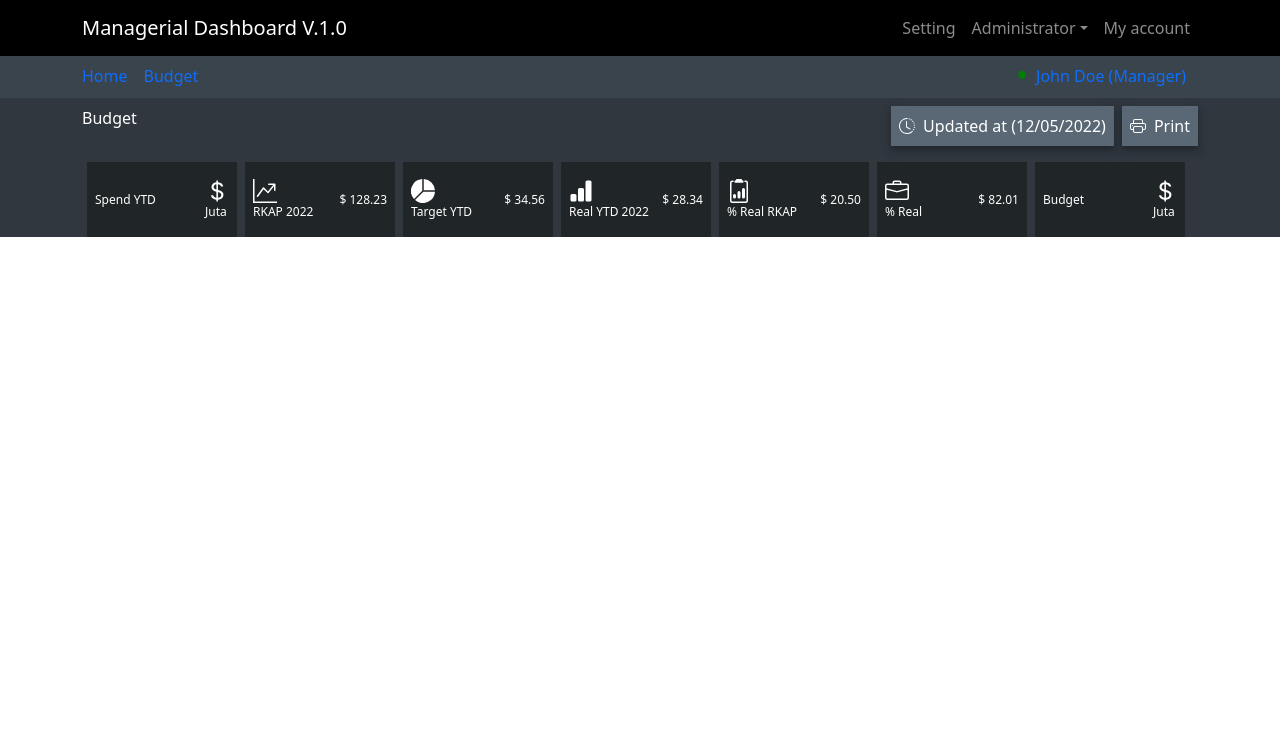
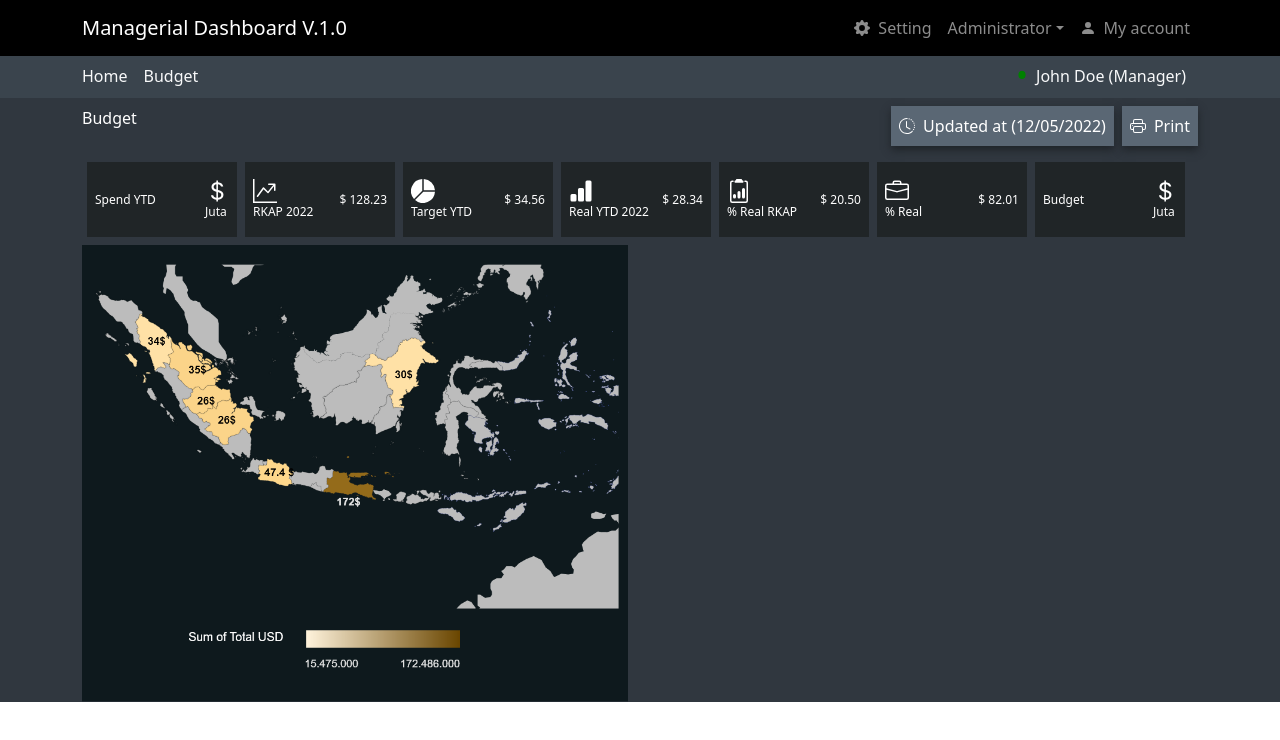
Before and after one commit to auzanxp/chart-engineer, a React (Vite) app: page /bugdet in a window 1280 px wide. Shown: the top 740 px of the page. Built offline with nearby package versions, Linux system fonts and the light colour scheme.

Commit message:
feat: add peta budget

```diff
--- a/src/components/Atoms/ChartRight/ChartRight.jsx
+++ b/src/components/Atoms/ChartRight/ChartRight.jsx
@@ -1,5 +1,6 @@
 import React from "react";
 import "./ChartRight.css";
+import { ChevronDoubleUp } from "react-bootstrap-icons";
 
 export const ChartRight = ({ title }) => {
   return (
@@ -16,7 +17,10 @@ export const ChartRight = ({ title }) => {
           <div className="rectangle-2" />
           <div className="rectangle-3" />
           <div className="rectangle-4" />
-          <div className="text-wrapper-4">+9,5%</div>
+          <div className="text-wrapper-4 text-end">
+            <ChevronDoubleUp size={20} />
+            +9,5%
+          </div>
         </div>
       </div>
     </div>
--- a/src/components/Atoms/NavbarStatus/NavbarStatus.jsx
+++ b/src/components/Atoms/NavbarStatus/NavbarStatus.jsx
@@ -12,12 +12,12 @@ const NavbarStatus = () => {
       <Container className="d-flex">
         <div className="d-flex gap-3">
           <Nav.Item>
-            <Nav.Link as={Link} to={`/`}>
+            <Nav.Link as={Link} to={`/`} className="text-light">
               Home
             </Nav.Link>
           </Nav.Item>
           <Nav.Item>
-            <Nav.Link as={Link} to={`/bugdet`}>
+            <Nav.Link as={Link} to={`/bugdet`} className="text-light">
               Budget
             </Nav.Link>
           </Nav.Item>
@@ -27,7 +27,7 @@ const NavbarStatus = () => {
           style={{ justifyContent: "flex-end", gap: "0.5em" }}
         >
           <h2 style={{ color: "green", margin: "0" }}>&#8226;</h2>
-          <Nav.Link className="justify-content-end">
+          <Nav.Link className="justify-content-end text-light">
             John Doe (Manager)
           </Nav.Link>
         </Container>
--- a/src/components/Molecules/CardPerformance/CardPerformance.css
+++ b/src/components/Molecules/CardPerformance/CardPerformance.css
@@ -17,5 +17,5 @@
 
 .card-performance__target-text {
   font-size: 10px;
-  color: #026184;
+  color: #ffff;
 }
--- a/src/components/Molecules/Carousel/CarouselComponent.jsx
+++ b/src/components/Molecules/Carousel/CarouselComponent.jsx
@@ -1,17 +1,17 @@
-import React, { useState } from 'react';
-import { Carousel } from 'react-responsive-carousel';
-import Modal from 'react-modal';
-import 'react-responsive-carousel/lib/styles/carousel.min.css';
-import './CarouselSection.css'; // Import custom CSS styles
+import React, { useState } from "react";
+import { Carousel } from "react-responsive-carousel";
+import Modal from "react-modal";
+import "react-responsive-carousel/lib/styles/carousel.min.css";
+import "./CarouselSection.css"; // Import custom CSS styles
 
 const images = [
-    'https://source.unsplash.com/1600x900/?beach',
-    'https://source.unsplash.com/1600x900/?beach',
-    'https://source.unsplash.com/1600x900/?beach',
-    'https://source.unsplash.com/1600x900/?beach',
-    'https://source.unsplash.com/1600x900/?beach',
-    'https://source.unsplash.com/1600x900/?beach',
-    'https://source.unsplash.com/1600x900/?beach',
+  "https://source.unsplash.com/1600x900/?beach",
+  "https://source.unsplash.com/1600x901/?beach",
+  "https://source.unsplash.com/1600x902/?beach",
+  "https://source.unsplash.com/1600x903/?beach",
+  "https://source.unsplash.com/1600x904/?beach",
+  "https://source.unsplash.com/1600x905/?beach",
+  "https://source.unsplash.com/1600x906/?beach",
 ];
 
 const CarouselSection = () => {
@@ -30,27 +30,28 @@ const CarouselSection = () => {
       zIndex: 3,
     },
     content: {
-            top: '50%',
-            left: '50%',
-            right: 'auto',
-            bottom: 'auto',
-            transform: 'translate(-50%, -50%)',
-            maxWidth: '90%',
-            maxHeight: '90%',
+      top: "50%",
+      left: "50%",
+      right: "auto",
+      bottom: "auto",
+      transform: "translate(-50%, -50%)",
+      maxWidth: "90%",
+      maxHeight: "90%",
+      background: "#202527",
     },
   };
 
   const customArrowStyles = {
-        position: 'absolute',
-        top: '50%',
-        transform: 'translateY(-50%)',
+    position: "absolute",
+    top: "50%",
+    transform: "translateY(-50%)",
     zIndex: 2,
-        background: 'rgba(0, 0, 0, 0.3)',
-        color: '#fff',
-        padding: '10px',
-        cursor: 'pointer',
-        border: 'none',
-        outline: 'none',
+    background: "rgba(0, 0, 0, 0.3)",
+    color: "#fff",
+    padding: "10px",
+    cursor: "pointer",
+    border: "none",
+    outline: "none",
   };
 
   return (
@@ -63,12 +64,11 @@ const CarouselSection = () => {
         emulateTouch
         centerMode
         centerSlidePercentage={80}
-
         renderArrowPrev={(onClickHandler, hasPrev) =>
           hasPrev && (
             <button
               onClick={onClickHandler}
-                            style={{ ...customArrowStyles, left: '10px' }}
+              style={{ ...customArrowStyles, left: "10px" }}
             >
               &lt;
             </button>
@@ -78,7 +78,7 @@ const CarouselSection = () => {
           hasNext && (
             <button
               onClick={onClickHandler}
-                            style={{ ...customArrowStyles, right: '10px' }}
+              style={{ ...customArrowStyles, right: "10px" }}
             >
               &gt;
             </button>
@@ -101,11 +101,10 @@ const CarouselSection = () => {
           <img
             src={selectedImage}
             alt="Selected Image"
-                        style={{ width: '100%', height: 'auto' }}
+            style={{ width: "100%", height: "auto" }}
           />
         )}
       </Modal>
-
     </div>
   );
 };
--- a/src/components/Molecules/LeftSection/LifeSection.css
+++ b/src/components/Molecules/LeftSection/LifeSection.css
@@ -27,7 +27,7 @@
 }
 
 .maintenance__card {
-  background-color: white;
+  background-color: #bcbcbc;
   color: black;
   margin: 1em;
   padding: 0.5em;
--- a/src/components/Molecules/NavbarHead.jsx
+++ b/src/components/Molecules/NavbarHead.jsx
@@ -1,3 +1,4 @@
+import { GearFill, PersonFill } from "react-bootstrap-icons";
 import Container from "react-bootstrap/Container";
 import Nav from "react-bootstrap/Nav";
 import Navbar from "react-bootstrap/Navbar";
@@ -19,21 +20,21 @@ const NavbarHead = () => {
             className="justify-content-end"
           >
             <Nav>
-              <Nav.Link href="#home">Setting</Nav.Link>
+              <Nav.Link href="#" className="d-flex align-items-center gap-2">
+                <GearFill />
+                Setting
+              </Nav.Link>
               <NavDropdown title="Administrator" id="basic-nav-dropdown">
-                <NavDropdown.Item href="#action/3.1">Action</NavDropdown.Item>
-                <NavDropdown.Item href="#action/3.2">
-                  Another action
-                </NavDropdown.Item>
-                <NavDropdown.Item href="#action/3.3">
-                  Something
-                </NavDropdown.Item>
+                <NavDropdown.Item href="#">Action</NavDropdown.Item>
+                <NavDropdown.Item href="#">Another action</NavDropdown.Item>
+                <NavDropdown.Item href="#">Something</NavDropdown.Item>
                 <NavDropdown.Divider />
-                <NavDropdown.Item href="#action/3.4">
-                  Separated link
-                </NavDropdown.Item>
+                <NavDropdown.Item href="#">Separated link</NavDropdown.Item>
               </NavDropdown>
-              <Nav.Link href="#link">My account</Nav.Link>
+              <Nav.Link href="#" className="d-flex align-items-center gap-2">
+                <PersonFill />
+                My account
+              </Nav.Link>
             </Nav>
           </Navbar.Collapse>
         </Container>
--- a/src/pages/BudgetPage.jsx
+++ b/src/pages/BudgetPage.jsx
@@ -13,6 +13,20 @@ const BudgetPage = () => {
     >
       <BudgetNav />
       <BudgetInfoBar />
+      <div className="container mt-2">
+        <div className="row">
+          <div className="col">
+            <img
+              src="/src/assets/images/petaBudget.png"
+              alt="peta"
+              width={"100%"}
+            />
+          </div>
+          <div className="col">
+
+          </div>
+        </div>
+      </div>
     </div>
   );
 };
```
Also changed, not shown: src/components/Atoms/DoughnutChart/DonutChart.css (deleted, +0 -29 lines), src/assets/images/petaBudget.png (added), src/components/Molecules/ProfilBiaya/ProfileBiaya.jsx (added). Lines whose indentation alone changed are shown as unchanged.
